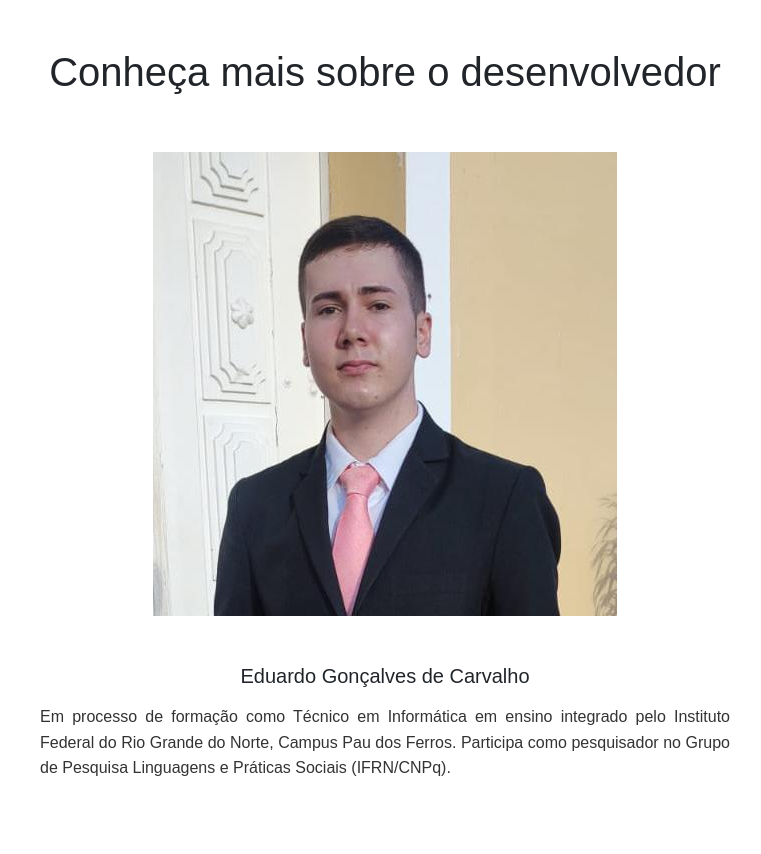
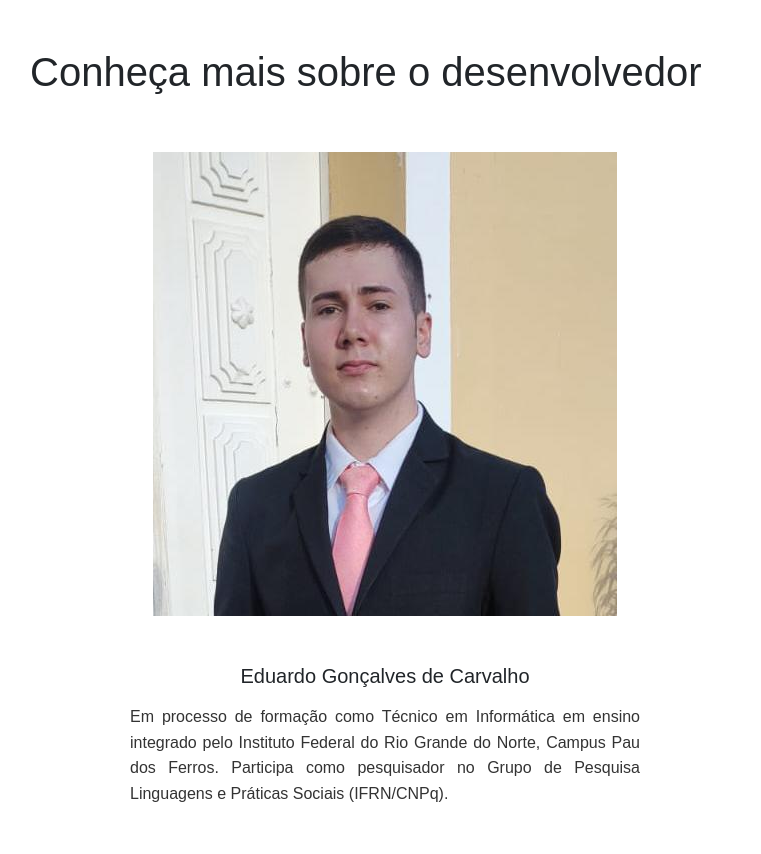
Before and after one commit to Eduardo33gc/Atividade-Cursos, a Django app: page /sobre/ in a window 1280 px wide. Shown: the part 86-940 px from the top of the page, without its empty margins (255-1016 px from the left). Before the commit the page ends 862 px from the top, so only its background shows below. Run offline with Django 4.2, Linux system fonts and the light colour scheme; some libraries are stand-ins or nearby versions.

Commit message:
atualizando

```diff
--- a/cursos/templates/core/sobre.html
+++ b/cursos/templates/core/sobre.html
@@ -18,11 +18,11 @@ Sobre mim
 <div class="container text-center">
     <div class="container-fluid mt-5">
         <div class="row justify-content-center">
-            <div class="col-md-8">
+            <div class="col-6">
                 <img src="{% static 'image/perfil.jpg' %}" alt="Imagem do post">
                 <div>
                     <h5 class="mt-5">Eduardo Gonçalves de Carvalho</h5>
-                    <p class="mt-3">Em processo de formação como Técnico em
+                    <p class="mt-3 mb-5">Em processo de formação como Técnico em
                         Informática em ensino integrado pelo Instituto Federal do Rio Grande do Norte,
                         Campus Pau dos Ferros. Participa como pesquisador no Grupo de Pesquisa Linguagens e Práticas
                         Sociais (IFRN/CNPq).</p>
--- a/static/css/estilo.css
+++ b/static/css/estilo.css
@@ -10,12 +10,6 @@
 .lead {
     font-size: 1.3em;
     line-height: 1.6;
-}
-
-h1 {
-    justify-content: center;
-    align-items: center;
-    text-align: center;
 }
 
 p {
--- a/templates/base.html
+++ b/templates/base.html
@@ -62,7 +62,7 @@
                                 <!-- | truncatechars:100  -->
                                 <div class="d-flex justify-content-between align-items-center">
                                     <div>
-                                        <small class="text-muted">{{ objeto.data_criacao }}</small>
+                                        <small class="text-muted">Postado em {{ objeto.data_criacao }}</small>
                                     </div>
                                 </div>
                             </div>
```
